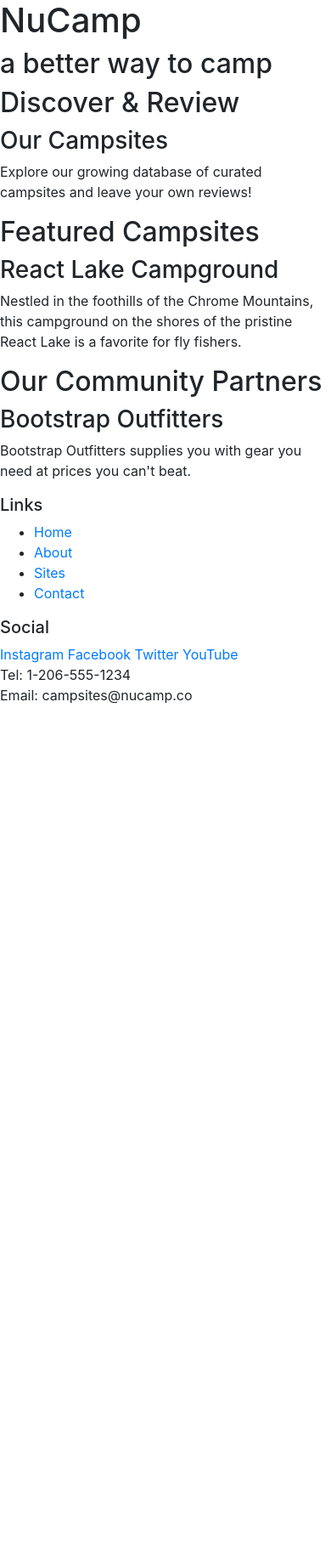
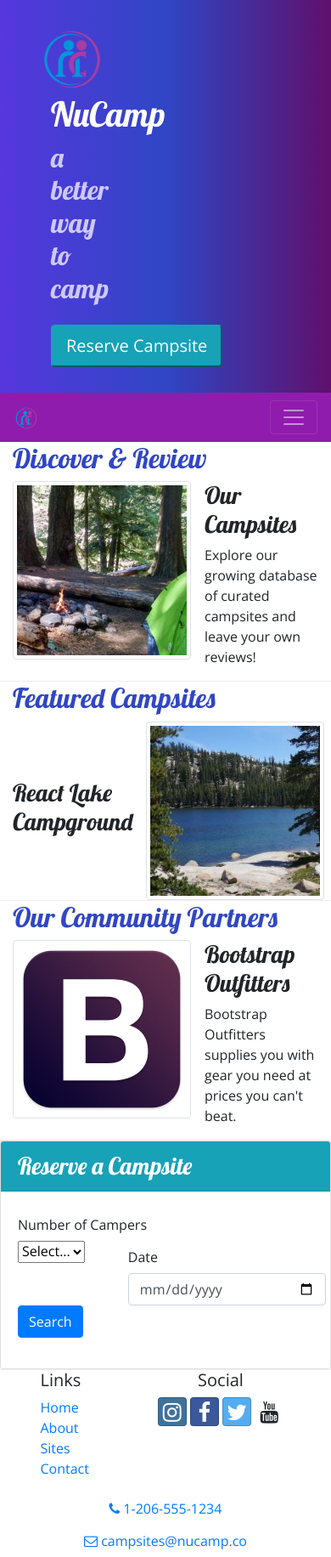
Before and after one commit to scottyjg7/git-test, a website: page index.html in a window 390 px wide. Shown: the whole page at 85% size. Before the commit the page ends 844 px from the top, so only its background shows below. Drawn offline with nearby package versions, Linux system fonts and the light colour scheme.

Commit message:
Week 2 Assignment

```diff
--- /dev/null
+++ b/css/styles.css
@@ -0,0 +1,31 @@
+body {
+    font-family: "Open Sans", sans-serif;
+}
+h1, h2, h3 {
+    font-family: "Lobster", cursive;
+}
+h2 {
+    color: #3046c5;
+}
+header h2 {
+    color: #cec8ff;
+}
+.site footer {
+    background-image: linear-gradient(#cec8ff, white);
+    padding: 20px;
+}
+.jumbotron {
+    margin: 0;
+    padding: 30px;
+    background-image: linear-gradient(to right, #5637dd, #3046c5, #60106b);
+    color: white;
+}
+.row-content {
+padding: 50px, 0;
+border-bottom: 1px ridge;
+min-height: 200px;
+}
+
+.navbar {
+    background-color: #901cad;
+}
--- a/index.html
+++ b/index.html
@@ -7,58 +7,167 @@
 
     <!-- Bootstrap CSS -->
     <link rel="stylesheet" href="node_modules/bootstrap/dist/css/bootstrap.min.css" />
+    <!-- Additional CSS must be placed after Bootstrap CSS -->
+    <link rel="stylesheet" href="node_modules/font-awesome/css/font-awesome.min.css" />
+    <link rel="stylesheet" href="node_modules/bootstrap-social/bootstrap-social.css" />
+    <link rel="stylesheet" href="https://fonts.googleapis.com/css?family=Lobster|Open+Sans" />
+    <link rel="stylesheet" href="css/styles.css" />
     <title>NuCamp: A Better Way To Camp</title>
 </head>
 
 <body>
 
-    <header>
-        <div>
+    <header class="jumbotron jumbotron-fluid">
+        <div class="container">
+            <div class="row">
+                <div class="col-4 col-sm-3 col-md-2 align-self-center">
+                    <img src="img/logo.png" class="img-fluid"/>
+                <div class="col">
             <h1>NuCamp</h1>
             <h2>a better way to camp</h2>
+            </div>
+        <div class="col-md-4 col-xl-2 mt-4">
+            <a class="text-nowrap" href="#reserveForm">
+                <button type="button" class="bt btn-info btn-lg">Reserve Campsite</button>
+            </a>
+
+        </div>
+        </div>
+        </div>
         </div>
     </header>
+    <nav class="navbar navbar-expand-sm navbar-dark sticky-top">
+        <div class="container">
+            <a class="navbar-brand" href="#"><img src="img/logo.png" height="30" width="30" /></a>
+        <button class="navbar-toggler" type="button" data-toggle="collapse" data-target="#nucampNavBar">
+            <span class="navbar-toggler-icon"></span>
+        </button>
+        <div class="collapse navbar-collapse" id="nucampNavBar">
+            <ul class="navbar-nav">
+                <li class="nav-item active"><a class="nav-link" href="#"><i class="fa fa-home fa-lg"></i>Home</a></li>
+                <li class="nav-item"><a class="nav-link" href="aboutus.html"><i class="fa fa-info fa-lg"></i>About</a></li>
+                <li class="nav-item"><a class="nav-link" href="#"><i class="fa fa-list fa-lg"></i>Sites</a></li>
+                <li class="nav-item"><a class="nav-link" href="contactus.html"><i class="fa fa-adress-card fa-lg"></i>Contact</a></li>
+            </ul>
+            </div>
+            </div>
+    </nav>
 
-    <div>
-        <h2>Discover & Review</h2>
+    <div class="container">
+        <div class="row row-content align-items-center">
+            <div class="col-sm-4 order-sm-last col-md-3">
+        <h2 class="text-sm-right">Discover & Review</h2>
+        </div>
+        <div class="col">
+            <div class="media">
+            <img class="d-flex mr-3 img-thumbnail" src="img/breadcrumb-trail-thumb.jpg" alt="Breadcrumb Trail thumbnail" />
+            <div class="media-body align-self-center">
         <h3>Our Campsites</h3>
         <p>Explore our growing database of curated campsites and leave your own reviews!</p>
+
+        </div>
+        </div>
+        </div>
     </div>
 
-    <div>
+    <div class="row row-content align-items-center">
+        <div class="col-sm-4 col-md-3">
         <h2>Featured Campsites</h2>
+        </div>
+        <div class="col">
+            <div class="media">
+                <div class="media-body align-self-center">
         <h3>React Lake Campground</h3>
-        <p>Nestled in the foothills of the Chrome Mountains, this campground on the shores of the pristine React Lake is
+        <p class="d-none d-sm-block">Nestled in the foothills of the Chrome Mountains, this campground on the shores of the pristine React Lake is
             a favorite for fly fishers.</p>
+            </div>
+            <img class="d-flex ml-3 img-thumbnail" src="img/react-lake-thumb.jpg" alt="React Lake Picture">
+
+            </div>
+            </div>
     </div>
 
-    <div>
-        <h2>Our Community Partners</h2>
+    <div class="row row-content align-items-center">
+        <div class="col-sm-4 order-sm-last col-md-3">
+        <h2 class="text-sm-right">Our Community Partners</h2>
+        </div>
+        <div class="col">
+            <div class="media">
+                <img class="d-flex mr-3 img-thumbnail" src="img/bootstrap-thumb.png" alt="Bootstrap Outfitters" />
+                <div class="media-body align-self-center">
         <h3>Bootstrap Outfitters</h3>
         <p>Bootstrap Outfitters supplies you with gear you need at prices you can't beat.</p>
+        </div>
+        </div>
+        </div>
+        </div>
+        <div class="row row-content">
+            <div class="col-s-6 mx-auto">
+                <div class="card">
+                    <h3 class="card-header bg-info text-white">Reserve a Campsite</h3>
+                    <div class="card-body">
+                        <form id="reserveForm">
+                            <div class="row">
+                                <label class="col-sm-6 col-form-label">Number of Campers
+                                </label>
+                                <div class="col">
+                                    <select name="numCampers" id="numCampers">
+                                        <option>Select...</option>
+                                        <option>1</option>
+                                        <option>2</option>
+                                        <option>3</option>
+                                        <option>4</option>
+                                        <option>5</option>
+                                        <option>6</option>
+
+                                    </select>
+                                </div>
+                                <div class="row">
+                                    <label class="col-sm-6 col-form-label" for="date">Date</label>
+                                    <div class="col-sm-6">
+                                    <input class="form-control" type="date" id="date" name="date" placeholder="date" />
+                                    </div>
+
+                                </div>
+                            </div>
+                            <div class="row form-group">
+                                <div class="col">
+                                    <button type="submit" class="btn btn-primary">Search</button>
+                                </div>
+                            </div>
+                        </form>
+                    </div>
+
+                </div>
+            </div>
+        </div>
+        </div>
     </div>
 
-    <footer>
-        <div>
+    <footer class="site-footer">
+        <div class="container">
+            <div class="row">
+                <div class="col-4 col-sm-2 offset-1">
             <h5>Links</h5>
-            <ul>
+            <ul class="list-unstyled">
                 <li><a href="#">Home</a></li>
-                <li><a href="#">About</a></li>
+                <li><a href="aboutus.html">About</a></li>
                 <li><a href="#">Sites</a></li>
-                <li><a href="#">Contact</a></li>
+                <li><a href="contactus.html">Contact</a></li>
             </ul>
         </div>
-        <div>
+        <div class="col-6 col-sm-5 text-center">
             <h5>Social</h5>
-            <a href="http://instagram.com/">Instagram</a>
-            <a href="http://facebook.com/">Facebook</a>
-            <a href="http://twitter.com/">Twitter</a>
-            <a href="http://youtube.com/">YouTube</a>
-        </div>
-        <div>
-            Tel: 1-206-555-1234<br />
-            Email: campsites@nucamp.co
-        </div>
+            <a class="btn btn-social-icon btn-instagram" href="http://instagram.com/"><i class="fa fa-instagram"></i></a>
+            <a class="btn btn-social-icon btn-facebook" href="http://facebook.com/"><i class="fa fa-facebook"></i></a>
+            <a class="btn btn-social-icon btn-twitter" href="http://twitter.com/"><i class="fa fa-twitter"></i></a>
+            <a class="btn btn-social-icon btn-youtube" href="http://youtube.com/"><i class="fa fa-youtube"></i></a>
+            </div>
+            <div class="col-sm-4 text-center">
+                <a role="button" class="btn btn-link" href="tel:+12065551234"><i class="fa fa-phone"></i> 1-206-555-1234</a><br>
+                <a role="button" class="btn btn-link" href="mailto:campsites@nucamp.co"><i class="fa fa-envelope-o"></i>
+                    campsites@nucamp.co</a>
+
     </footer>
     <!-- jQuery must come first, then Popper.js, then the Bootstrap JavaScript plugins.-->
     <script src="node_modules/jquery/dist/jquery.slim.min.js"></script>
--- a/package.json
+++ b/package.json
@@ -15,6 +15,8 @@
   },
   "dependencies": {
     "bootstrap": "^4.5.2",
+    "bootstrap-social": "^5.1.1",
+    "font-awesome": "^4.7.0",
     "jquery": "^3.5.1",
     "popper.js": "^1.16.1"
   }
```
Also changed, not shown: aboutus.html (added, +188 -0 lines), contactus.html (added, +176 -0 lines), img/bootstrap-thumb.png (added), img/breadcrumb-trail-thumb.jpg (added), img/breadcrumb-trail.jpg (added), img/chrome-river-thumb.jpg (added), img/chrome-river.jpg (added), img/logo.png (added), img/react-lake-thumb.jpg (added), img/react-lake.jpg (added), 1 other file.
